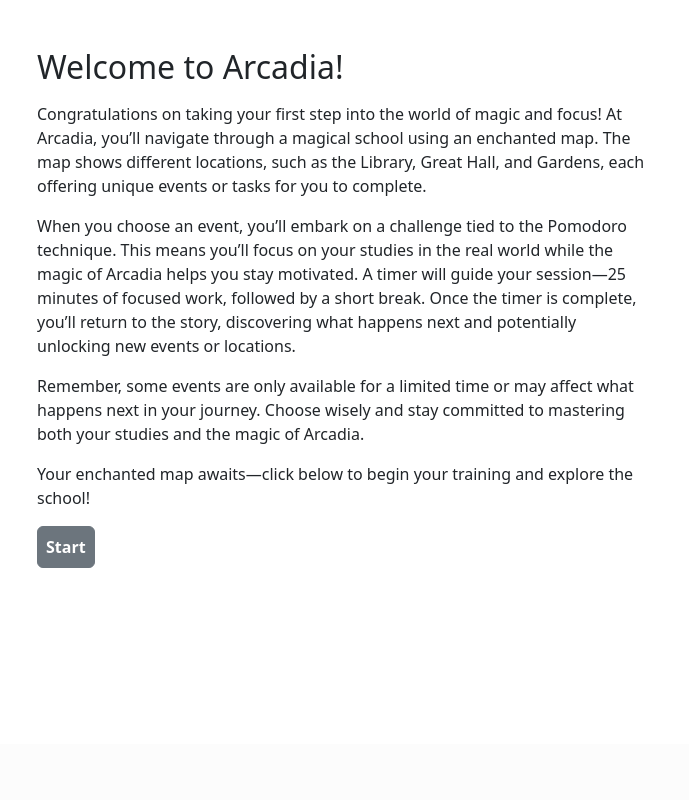
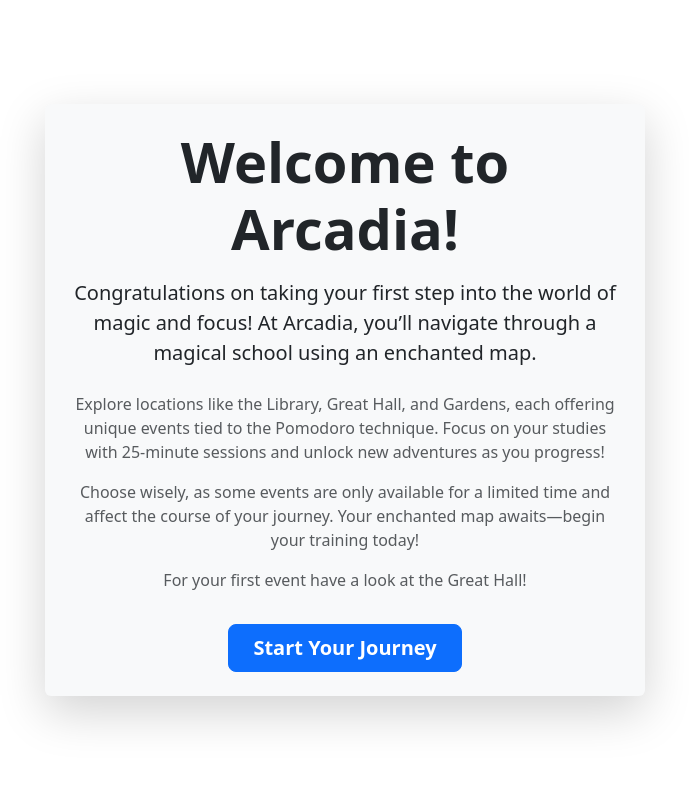
Before and after one commit to TimoH447/master-o-meter, a Django app: page /pomo/intro/ in a window 1280 px wide. Shown: the part 56-856 px from the top of the page, without its empty margins (295-984 px from the left). Before the commit the page ends 624 px from the top, so only its background shows below. Run offline with Django 5.2, Linux system fonts and the light colour scheme; some libraries are stand-ins or nearby versions.

Commit message:
restyle intro page

```diff
--- a/webapp/pomo/templates/pomo/intro.html
+++ b/webapp/pomo/templates/pomo/intro.html
@@ -13,30 +13,29 @@
   <body>
     {% include 'pomo/includes/navbar.html' %}
 
-    <div class="bg-body-danger m-3">
-      {% for message in messages %}
-      <h3>{{message}}</h3>
-      {% endfor %}
+    <!-- Hero Section -->
+    <div class="container d-flex flex-column justify-content-center align-items-center vh-100 text-center">
+        <div class="p-4 bg-light rounded shadow-lg" style="max-width: 600px;">
+            <h1 class="display-4 fw-bold mb-3">Welcome to Arcadia!</h1>
+            <p class="lead mb-4">
+                Congratulations on taking your first step into the world of magic and focus! At Arcadia, you’ll navigate through a magical school using an enchanted map.
+            </p>
+            <p class="text-muted">
+                Explore locations like the Library, Great Hall, and Gardens, each offering unique events tied to the Pomodoro technique. Focus on your studies with 25-minute sessions and unlock new adventures as you progress!
+            </p>
+            <p class="text-muted">
+                Choose wisely, as some events are only available for a limited time and affect the course of your journey. Your enchanted map awaits—begin your training today!
+            </p>
+            <p class="text-muted">
+              For your first event have a look at the Great Hall!
+            </p>
+            <a class="btn btn-primary btn-lg fw-bold px-4 py-2 mt-3" href="{% url 'game' %}">Start Your Journey</a>
+        </div>
     </div>
 
-    <div class="container mt-5 mx-auto w-50">
-      <h1 class="h2 mb-3">Welcome to Arcadia!</h1>
-      <p>
-        Congratulations on taking your first step into the world of magic and focus! At Arcadia, you’ll navigate through a magical school using an enchanted map. The map shows different locations, such as the Library, Great Hall, and Gardens, each offering unique events or tasks for you to complete.
-      </p>
-      <p>
-        When you choose an event, you’ll embark on a challenge tied to the Pomodoro technique. This means you’ll focus on your studies in the real world while the magic of Arcadia helps you stay motivated. A timer will guide your session—25 minutes of focused work, followed by a short break. Once the timer is complete, you’ll return to the story, discovering what happens next and potentially unlocking new events or locations.
-      </p>
-      <p>
-        Remember, some events are only available for a limited time or may affect what happens next in your journey. Choose wisely and stay committed to mastering both your studies and the magic of Arcadia.
-      </p>
-      <p>
-        Your enchanted map awaits—click below to begin your training and explore the school!
-      </p>
-      <a class="btn btn-secondary p-2 fw-bold" href="{% url 'game' %}">Start</a>
-    </div>
     <script src="https://cdn.jsdelivr.net/npm/bootstrap@5.3.2/dist/js/bootstrap.bundle.min.js"
             integrity="sha384-C6RzsynM9kWDrMNeT87bh95OGNyZPhcTNXj1NW7RuBCsyN/o0jlpcV8Qyq46cDfL"
             crossorigin="anonymous"></script>
-  </body>
+</body>
+
 </html>
```
